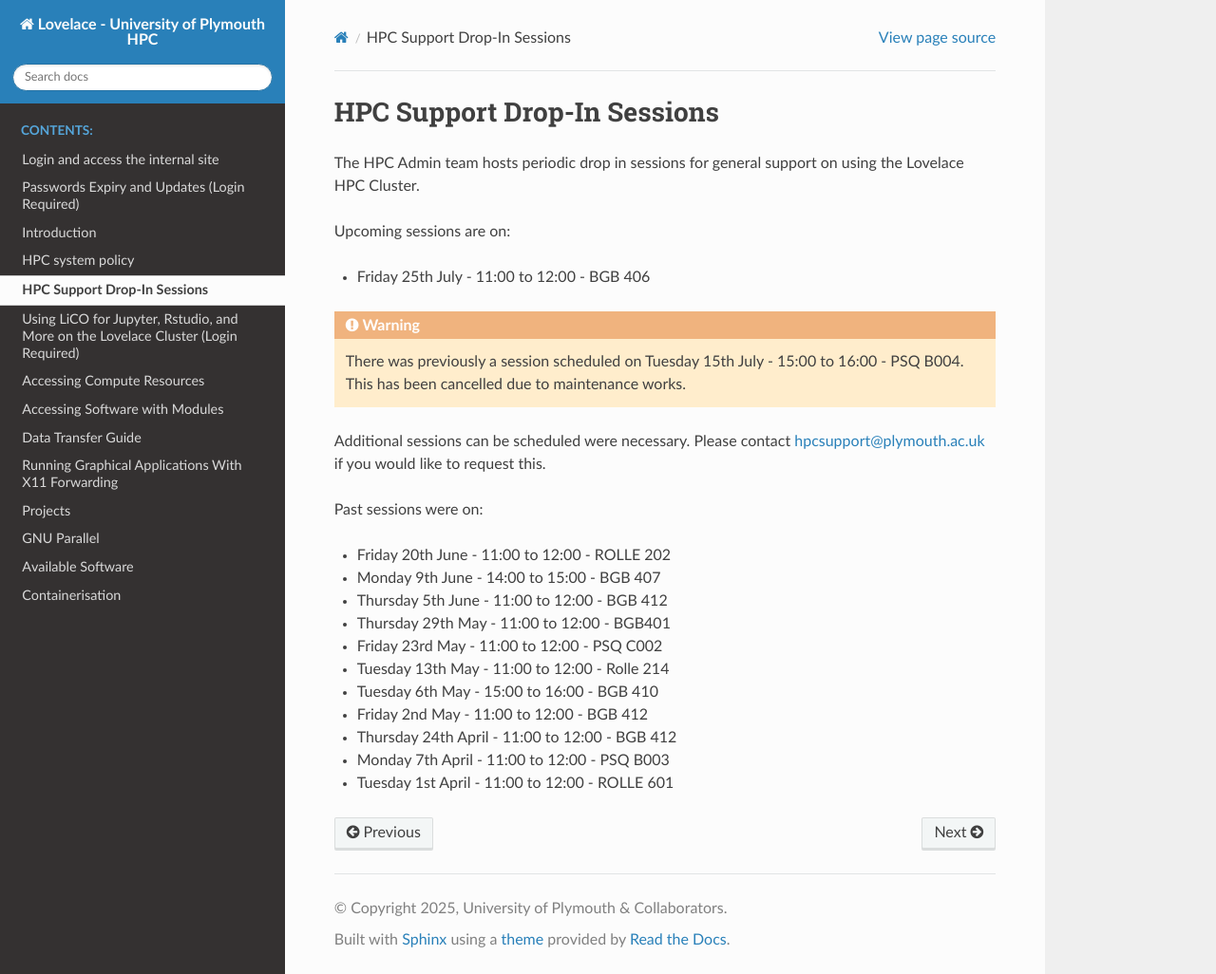
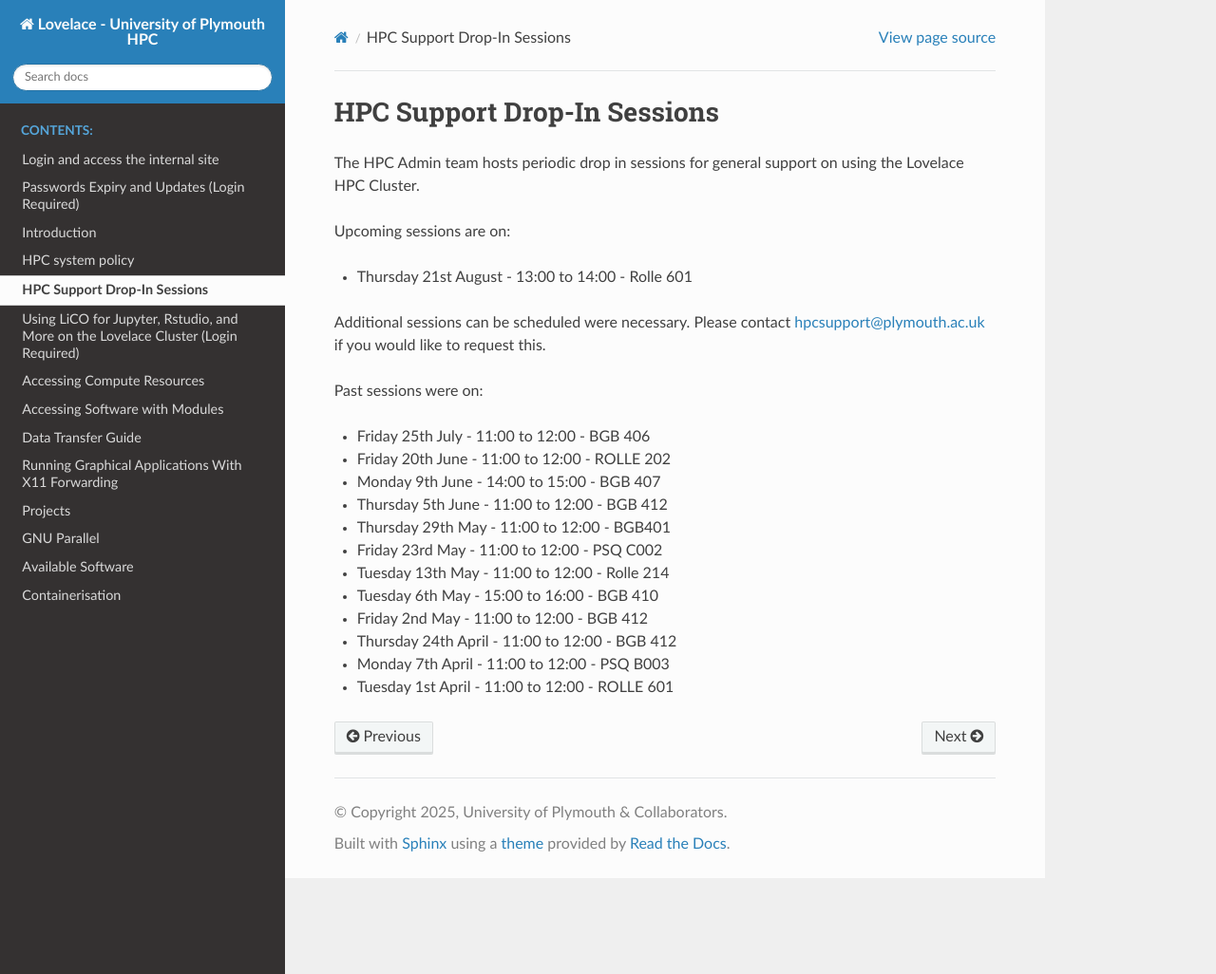
Before and after one commit to AbhinavPraveen/UoP-HPC-Docs, a Sphinx documentation site: the page built from source/user-guide/dropin.rst, in a window 1280 px wide and 1026 px high. Shown: the whole window at 95% size. Built offline with Sphinx 7.4.7 and the Read the Docs theme 3.1.0, drawn with Linux system fonts in a browser that asks for light colours.

Commit message:
Add new dropin

```diff
--- a/source/user-guide/dropin.rst
+++ b/source/user-guide/dropin.rst
@@ -7,15 +7,13 @@ The HPC Admin team hosts periodic drop in sessions for general support on using
 
 Upcoming sessions are on:
 
-* Friday 25th July - 11:00 to 12:00 - BGB 406
-
-.. warning::
-   There was previously a session scheduled on Tuesday 15th July - 15:00 to 16:00 - PSQ B004. This has been cancelled due to maintenance works.
+* Thursday 21st August - 13:00 to 14:00 - Rolle 601
 
 Additional sessions can be scheduled were necessary. Please contact `hpcsupport@plymouth.ac.uk <mailto:hpcsupport@plymouth.ac.uk>`_ if you would like to request this.
 
 Past sessions were on:
 
+* Friday 25th July - 11:00 to 12:00 - BGB 406
 * Friday 20th June - 11:00 to 12:00 - ROLLE 202
 * Monday 9th June - 14:00 to 15:00 - BGB 407
 * Thursday 5th June - 11:00 to 12:00 - BGB 412
```
